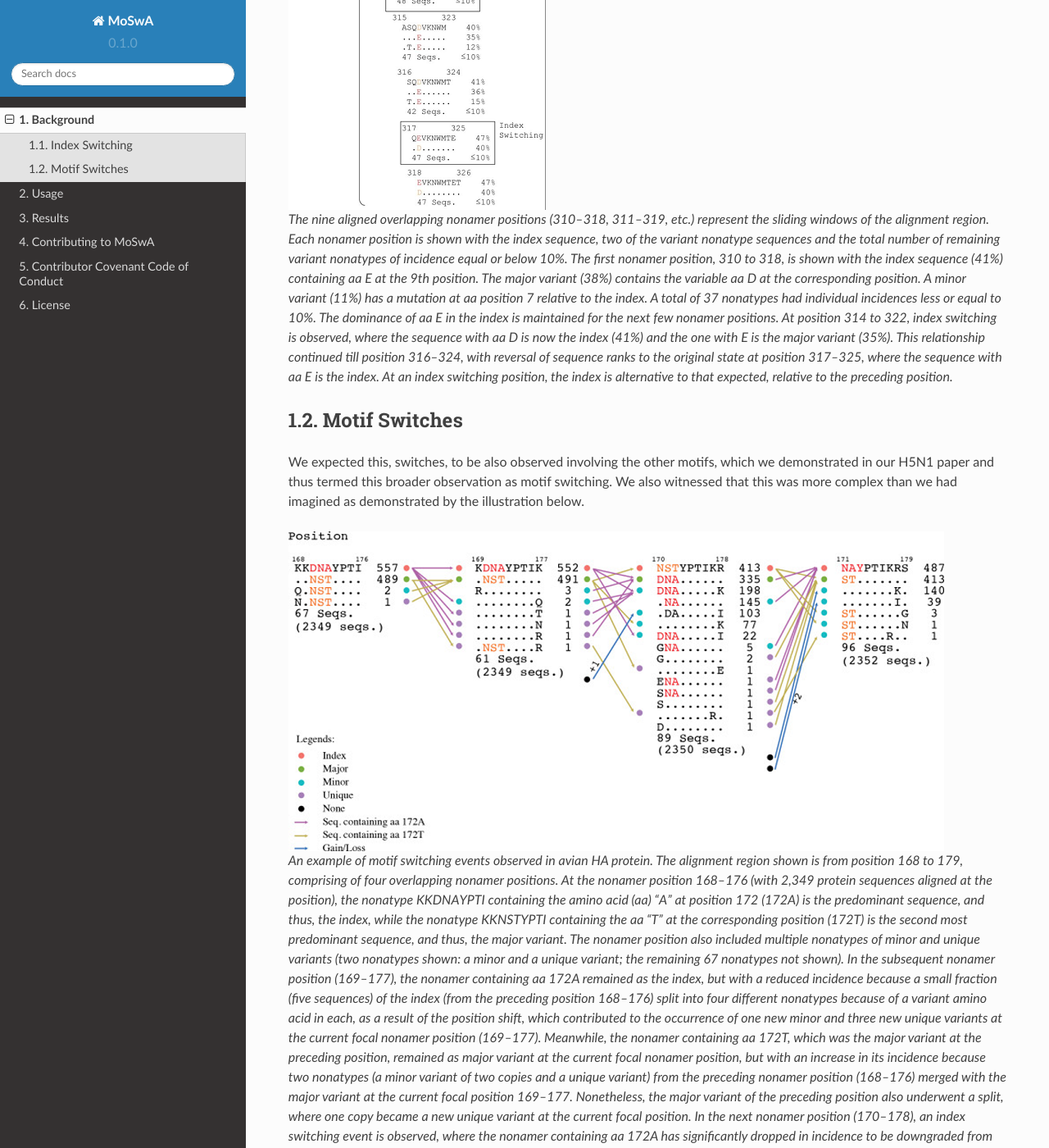
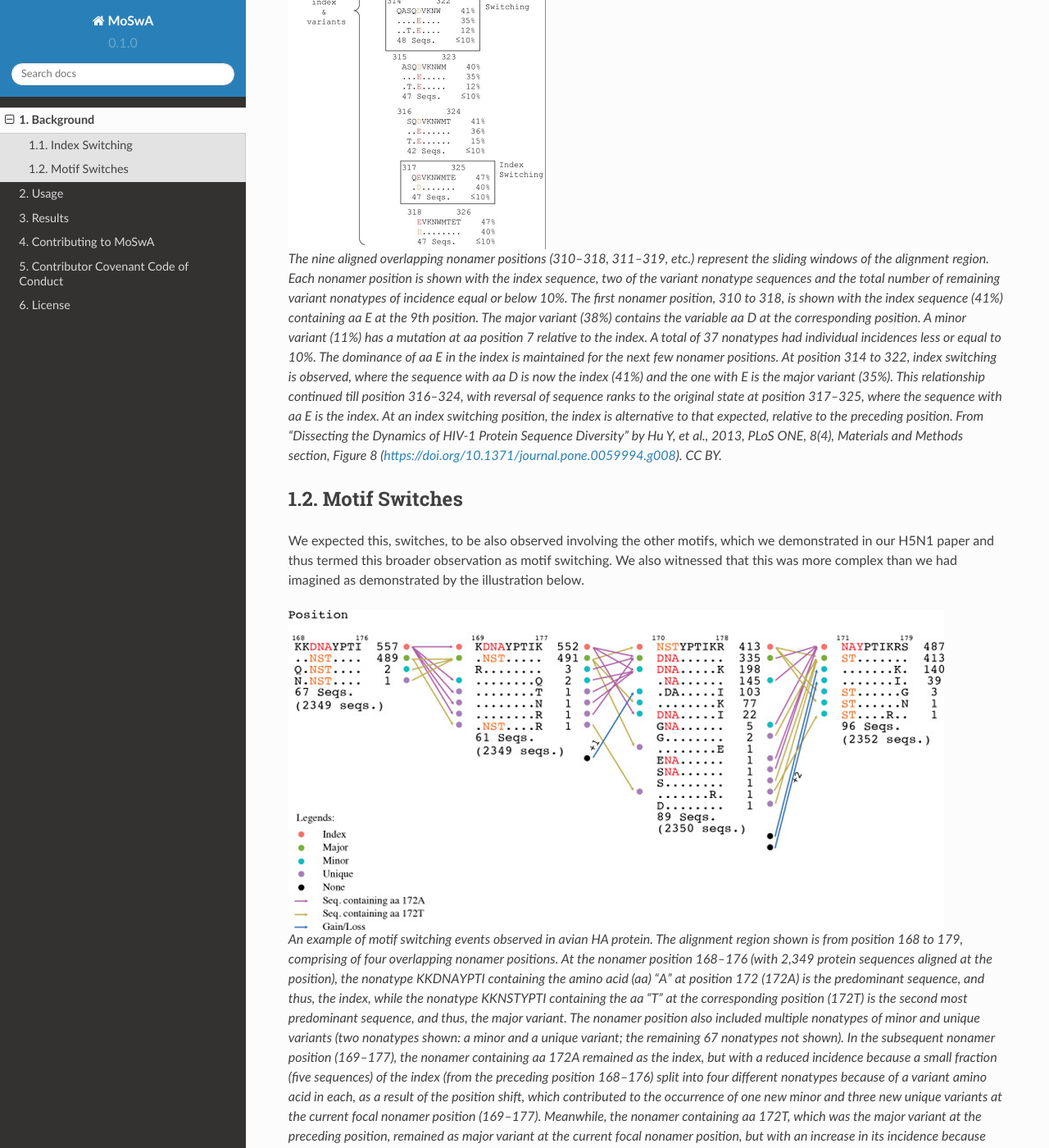
Before and after one commit to macelik/MoSwADocs, a Sphinx documentation site: the page built from docs/source/background.rst, in a window 1280 px wide and 1400 px high, scrolled down 1660 px. Shown: the whole window at 82% size. Built offline with Sphinx 7.4.7 and the Read the Docs theme 2.0.0, drawn with Linux system fonts in a browser that asks for light colours; some of the changed text lies outside the part shown.

Commit message:
Update background.rst

```diff
--- a/docs/source/background.rst
+++ b/docs/source/background.rst
@@ -20,7 +20,8 @@
  The “Index” nonamer is the most prevalent sequence, present in 8 of the 20 isolates. The “Major” variant is the most common variant of the index
  (5/20). “Minor” variants are multiple different repeated sequences, each with incidences less than that or occasionally equal of the major variant.
  “Unique” variants are those represented by a single aligned sequence. “Nonatypes” (boxed) are the distinct variant sequences at a given nonamer
- position; in this example one of major, two of minor, and three of unique.
+ position; in this example one of major, two of minor, and three of unique. From "Dissecting the Dynamics of HIV-1 Protein Sequence Diversity" by Hu Y, et al., 2013, PLoS ONE,
+ 8(4), Materials and Methods section, Figure 1 (https://doi.org/10.1371/journal.pone.0059994.g001). CC BY.
 
 Index Switching
 ---------------
@@ -39,7 +40,7 @@
  index is maintained for the next few nonamer positions. At position 314 to 322, index switching is observed, where the sequence with aa D
  is now the index (41%) and the one with E is the major variant (35%). This relationship continued till position 316–324, with reversal of
  sequence ranks to the original state at position 317–325, where the sequence with aa E is the index. At an index switching position,
- the index is alternative to that expected, relative to the preceding position.
+ the index is alternative to that expected, relative to the preceding position. From "Dissecting the Dynamics of HIV-1 Protein Sequence Diversity" by Hu Y, et al., 2013, PLoS ONE, 8(4), Materials and Methods section, Figure 8 (https://doi.org/10.1371/journal.pone.0059994.g008). CC BY.
 
 
 Motif Switches
@@ -73,4 +74,4 @@
  with the major variant (nonamer containing aa 172A), and thus, resulting in an increase in its incidence at the current focal position 171–179
  and becoming the predominant index. At the current focal position, it was also observed that variants can be gained from a motif classified as
  “None” (due to indel) at the preceding position. Similarly variants can become loss, classified as “None” if the position shift introduced an
- indel.
+ indel. From "Dynamics of Influenza A (H5N1) virus protein sequence diversity" by Abd Raman, H. S., et al., 2020, PeerJ, 7, Results section, Figure 6, (https://doi.org/10.7717/peerj.7954/fig-6). CC BY.
```
